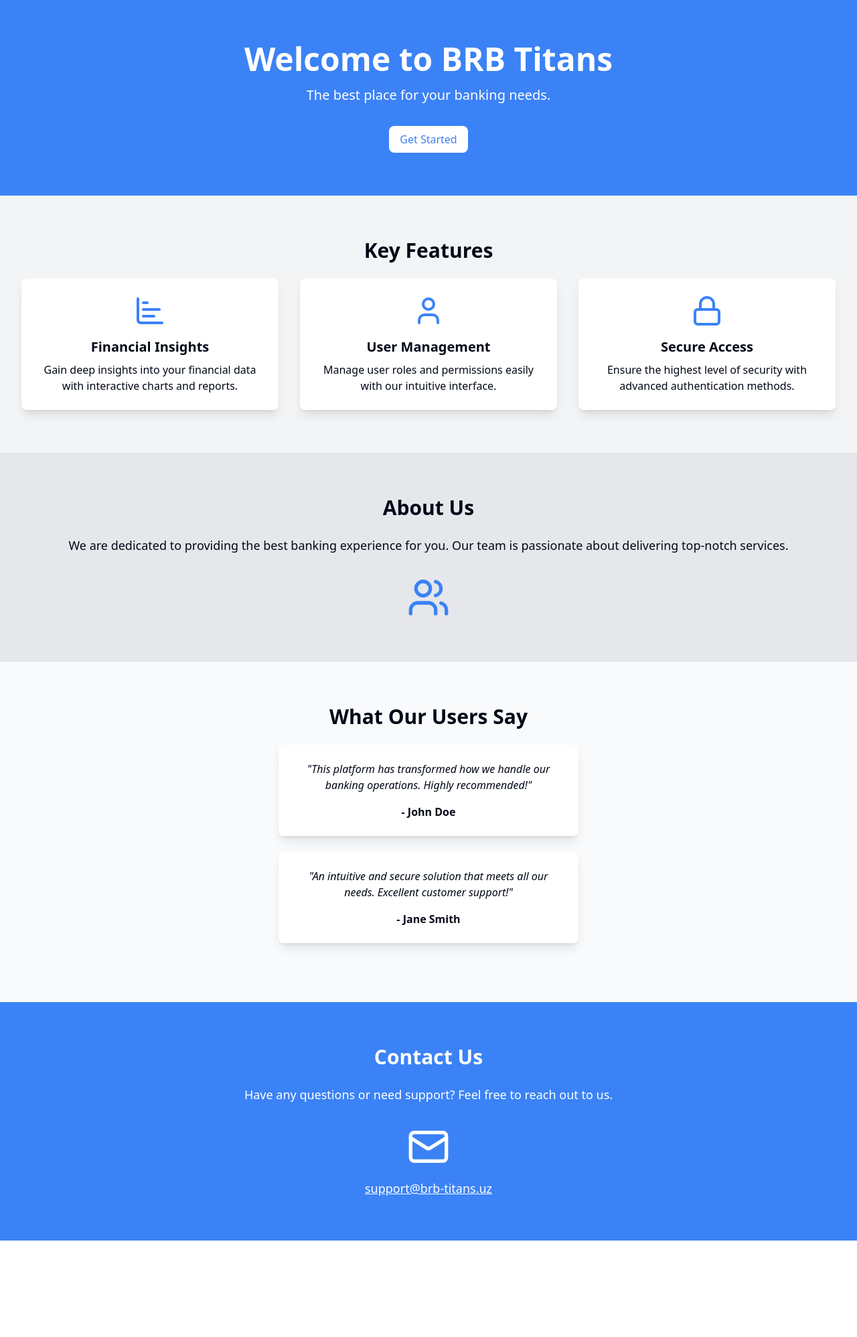
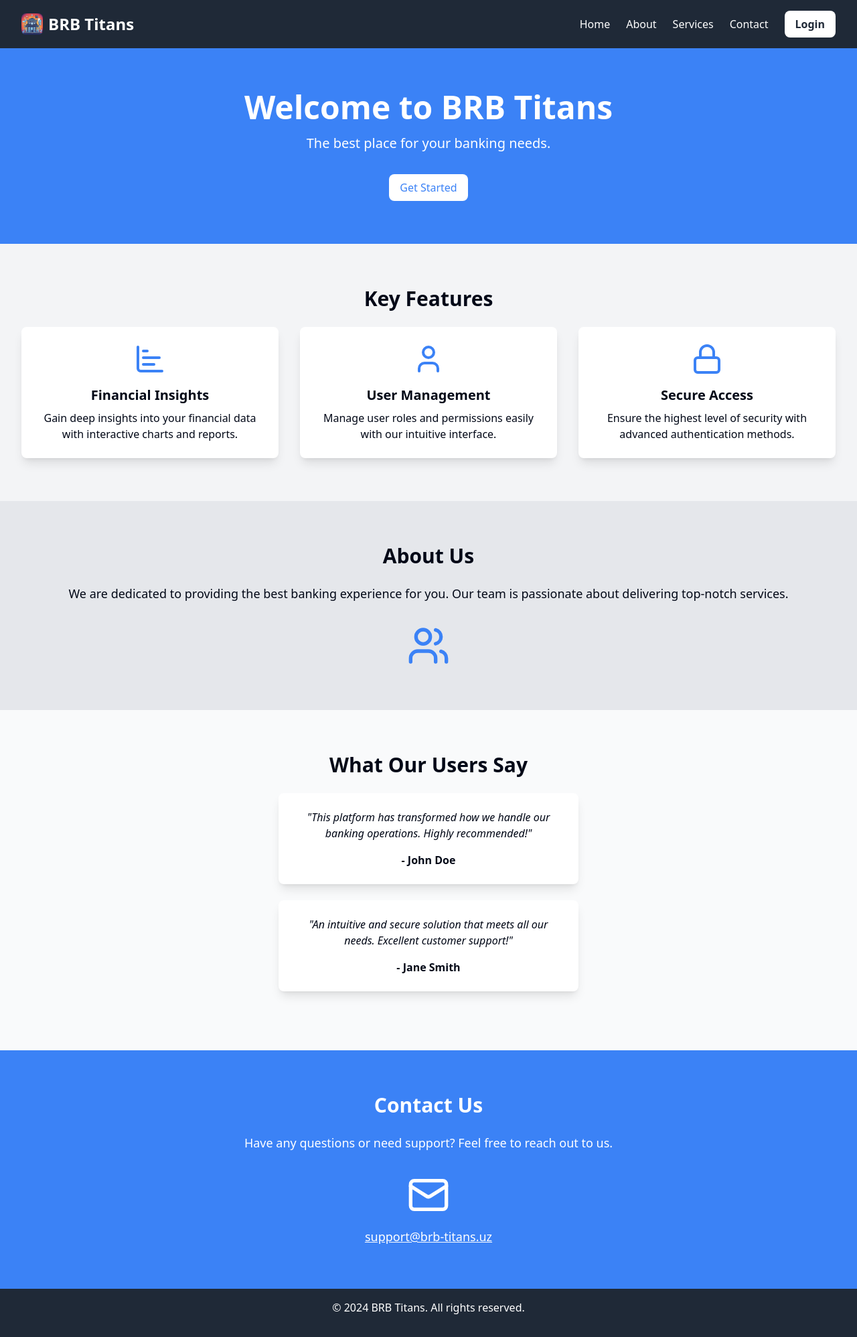
Before and after one commit to Shavkatjon-O/BRB_Hackcelerator_2024_Frontend, a Next.js app: page / in a window 1280 px wide. Shown: the whole page at 67% size. Before the commit the page ends 1852 px from the top, so only its background shows below. Built offline with nearby package versions, Linux system fonts and the light colour scheme.

Commit message:
fix: bugs

```diff
--- a/src/app/(home)/layout.tsx
+++ b/src/app/(home)/layout.tsx
@@ -3,7 +3,9 @@ import FooterSection from './_components/FooterSection';
 
 const HomeLayout = ({ children }: { children: React.ReactNode }) => (
   <>
+    <HeaderSection />
     <main>{children}</main>
+    <FooterSection />
   </>
 );
 
--- a/src/app/dashboard/layout.tsx
+++ b/src/app/dashboard/layout.tsx
@@ -4,6 +4,7 @@ import Header from './_components/header';
 
 const DashboardLayout = ({ children }: { children: React.ReactNode }) => {
   return (
+    <>
       <div>
         <Header />
         <div className="w-full">
@@ -11,6 +12,7 @@ const DashboardLayout = ({ children }: { children: React.ReactNode }) => {
           <main>{children}</main>
         </div>
       </div>
+    </>
   );
 }
 
--- a/src/app/dashboard/page.tsx
+++ b/src/app/dashboard/page.tsx
@@ -2,7 +2,9 @@ import Dashboard from './layout';
 
 const Page = () => {
   return (
-    <h1>Dashboard</h1>
+    <>
+      <h1>Dashboard</h1>
+    </>
   );
 }
 
```
Lines whose indentation alone changed are shown as unchanged.
